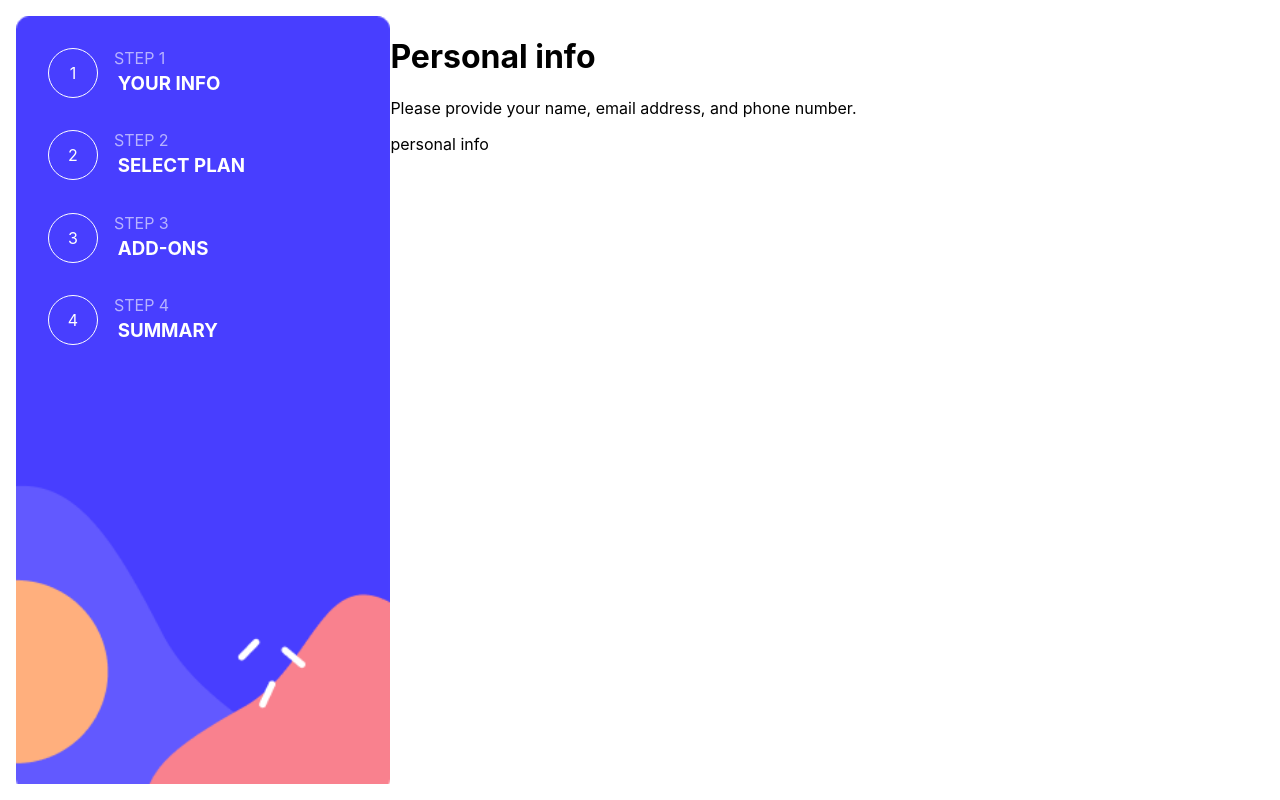
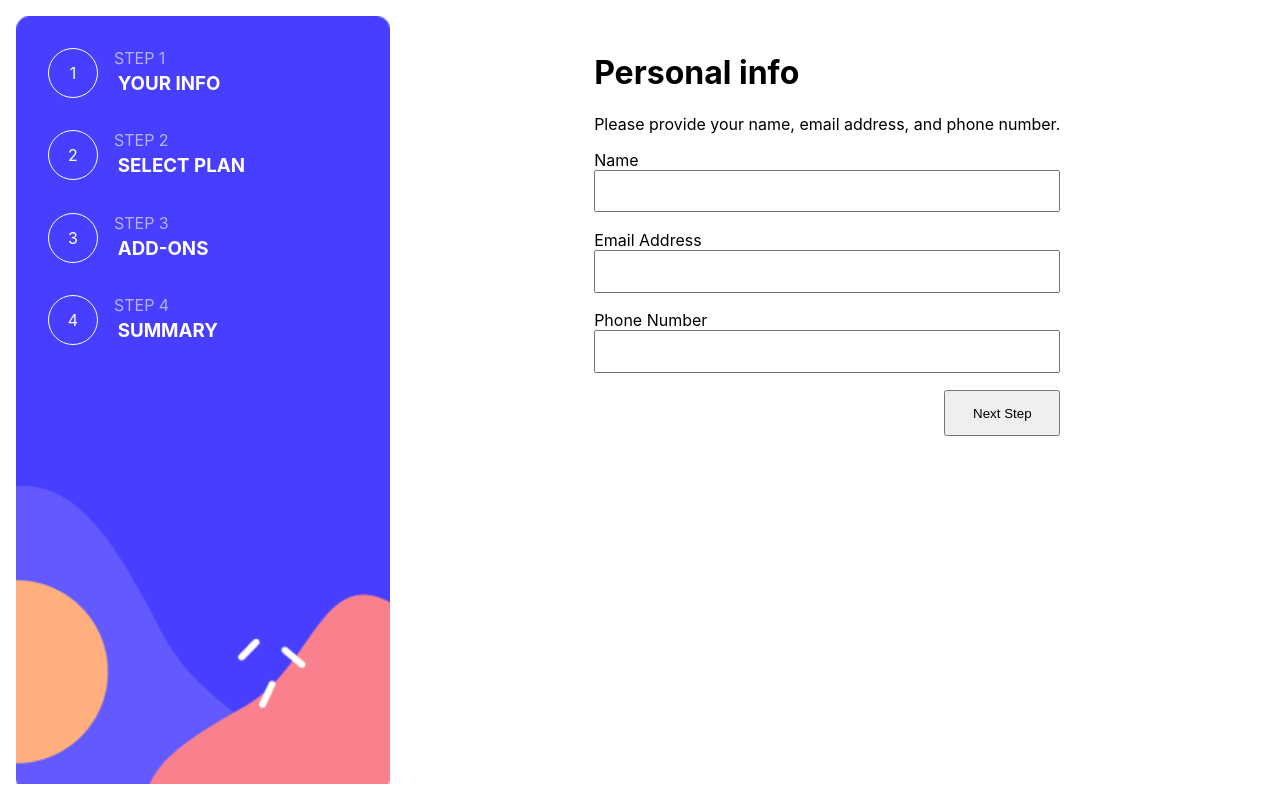
Before and after one commit to AliyaSalmanova1/multi-step-form, a React (Create React App) app: page / in a window 1280 px wide. Built offline with nearby package versions, Linux system fonts and the light colour scheme.

Commit message:
first page is working besides 'next step' button

```diff
--- a/src/App.css
+++ b/src/App.css
@@ -68,3 +68,30 @@ a:active{
   align-items: center;
 
 }
+
+.main{
+
+  margin: 0 auto;
+  padding: 1em;
+
+}
+
+.infoForm{
+  display: flex;
+  flex-direction: column;
+
+
+}
+
+input{
+  width: 100%;
+  padding: .5em;
+  font-size: 1.1rem;
+  margin-bottom: 1em;
+}
+
+button{
+  padding: 1em 2em;
+  float: right;
+
+}
--- a/src/App.js
+++ b/src/App.js
@@ -4,13 +4,27 @@ import { BrowserRouter, Routes, Route, Link } from "react-router-dom"
 import SelectionBox from "./components/Selections.js"
 import PersonalInfo from "./components/Info.js"
 import MainSection from "./components/Main.js"
+import { useState } from "react";
 
 function App() {
+
+  const [personalInfo, setPersonalInfo] = useState({
+    name: '',
+    email: '',
+    phone: ''
+  })
+
+  const [plan, setPlan] = useState({
+    plan: '',
+    monthYear: ''
+  })
+
+
   return (
     <BrowserRouter>
       <Routes>
         <Route path="/" element={<SelectionBox />}>
-          <Route index element={<PersonalInfo />}/>
+          <Route index element={<PersonalInfo personalInfo={personalInfo} setPersonalInfo={setPersonalInfo}/>}/>
           <Route path="plan" element={<PersonalInfo />}/>
           <Route path="add-ons" element={<PersonalInfo />}/>
           <Route path="summary" element={<PersonalInfo />}/>
--- a/src/components/Info.js
+++ b/src/components/Info.js
@@ -1,11 +1,49 @@
 
-function PersonalInfo(){
+function PersonalInfo({personalInfo, setPersonalInfo}){
+
+
+
+
+
 
     return (
-        <>personal info</>
-    )
+        <>
+            <form className="infoForm">
+                <label>Name<br/>
+                    <input
+                    value={personalInfo.name}
+                    onChange={(e) => {
+                        setPersonalInfo({...personalInfo, name: e.target.value})}}
+                    type="text"
+                    />
+                </label>
+                <label>Email Address<br/>
+                    <input
+                    value={personalInfo.email}
+                    onChange={(e) => {
+                        setPersonalInfo({...personalInfo, email: e.target.value})}}
+                    type="email"
+                    />
+                </label>
+                <label>Phone Number<br/>
+                <input
+                    value={personalInfo.phone}
+                    onChange={(e) => {
+                        setPersonalInfo({...personalInfo, phone: e.target.value})}}
+                    type="number"
+                    />
+                </label>
 
 
+
+
+
+            </form>
+            <button>Next Step</button>
+
+        </>
+
+    )
 
 }
 
```
